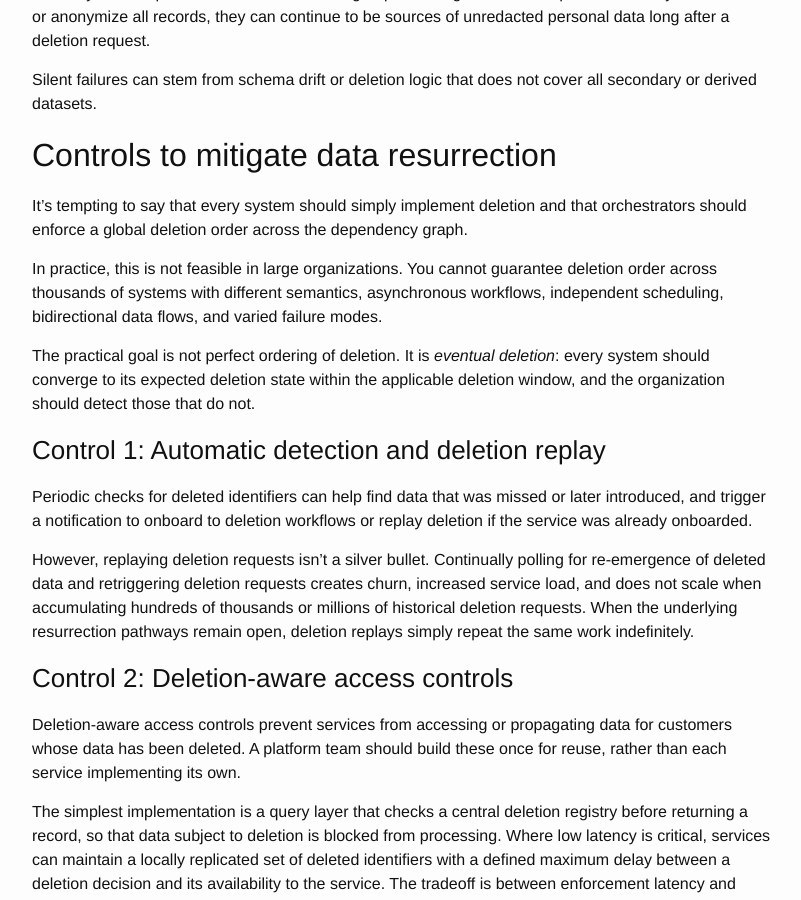
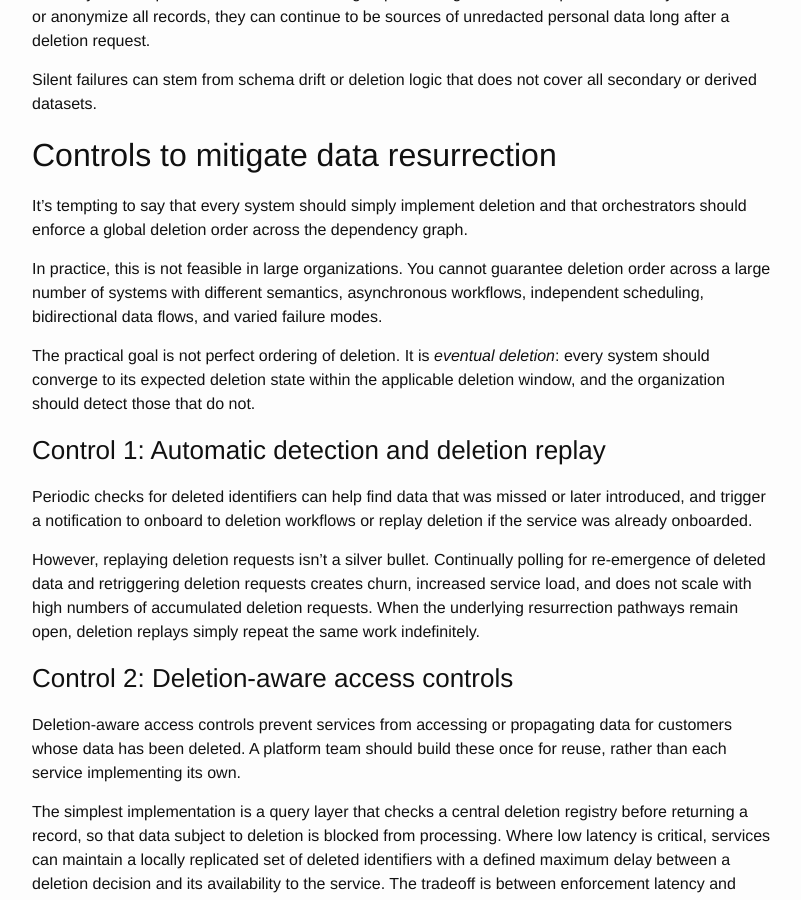
Before and after one commit to msayson/msayson.github.io, a Jekyll site: the page built from _posts/2026-08-30-mitigating-personal-data-resurrection.markdown, in a window 1280 px wide and 900 px high, scrolled down 2320 px. Shown: the whole window, without its empty margins (238-1039 px from the left). Built offline with Jekyll 4.4.1, drawn with Linux system fonts in a browser that asks for light colours; some of the changed text lies outside the part shown.

Commit message:
Minor wording updates

```diff
--- a/_posts/2026-08-30-mitigating-personal-data-resurrection.markdown
+++ b/_posts/2026-08-30-mitigating-personal-data-resurrection.markdown
@@ -60,7 +60,7 @@ Silent failures can stem from schema drift or deletion logic that does not cover
 
 It's tempting to say that every system should simply implement deletion and that orchestrators should enforce a global deletion order across the dependency graph.
 
-In practice, this is not feasible in large organizations.  You cannot guarantee deletion order across thousands of systems with different semantics, asynchronous workflows, independent scheduling, bidirectional data flows, and varied failure modes.
+In practice, this is not feasible in large organizations.  You cannot guarantee deletion order across a large number of systems with different semantics, asynchronous workflows, independent scheduling, bidirectional data flows, and varied failure modes.
 
 The practical goal is not perfect ordering of deletion.  It is *eventual deletion*: every system should converge to its expected deletion state within the applicable deletion window, and the organization should detect those that do not.
 
@@ -68,7 +68,7 @@ The practical goal is not perfect ordering of deletion.  It is *eventual deletio
 
 Periodic checks for deleted identifiers can help find data that was missed or later introduced, and trigger a notification to onboard to deletion workflows or replay deletion if the service was already onboarded.
 
-However, replaying deletion requests isn't a silver bullet.  Continually polling for re-emergence of deleted data and retriggering deletion requests creates churn, increased service load, and does not scale when accumulating hundreds of thousands or millions of historical deletion requests.  When the underlying resurrection pathways remain open, deletion replays simply repeat the same work indefinitely.
+However, replaying deletion requests isn't a silver bullet.  Continually polling for re-emergence of deleted data and retriggering deletion requests creates churn, increased service load, and does not scale with high numbers of accumulated deletion requests.  When the underlying resurrection pathways remain open, deletion replays simply repeat the same work indefinitely.
 
 ### Control 2: Deletion-aware access controls
 
```
Also changed, not shown: other parts of _posts/2026-08-30-mitigating-personal-data-resurrection.markdown (+2 -2 lines).
